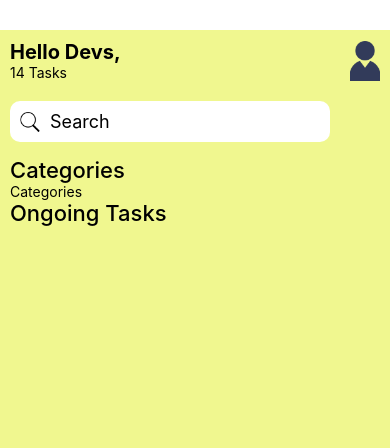
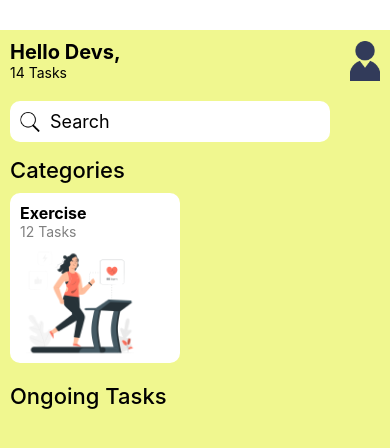
Before and after one commit to Eugenia-Minnah/rn-assignment3-11156875, a React Native app in the folder taskmanager/: screen / in a window 390 px wide. Shown: the top 448 px of the page. Built offline with nearby package versions, Linux system fonts and the light colour scheme.

Commit message:
added categories

```diff
--- a/taskmanager/components/Categories.jsx
+++ b/taskmanager/components/Categories.jsx
@@ -1,10 +1,39 @@
-import { View, Text } from 'react-native'
+import { View, Text, StyleSheet,Image} from 'react-native'
 import React from 'react'
 
 export default function Categories() {
   return (
-    <View>
-      <Text>Categories</Text>
+    <View style={styles.card}>
+      <Text style={styles.title}>Exercise</Text>
+      <Text style={styles.task}>12 Tasks</Text>
+      <Image source={require('../assets/exercise.png')} style={styles.categoryImg}/>
     </View>
   )
 }
+
+
+const styles = StyleSheet.create({
+  card:{
+    marginTop:10,
+    padding:10,
+    backgroundColor:'#ffffff',
+    borderRadius:10,
+    //alignItems:'center',
+    width:170,
+    height:170,
+    marginBottom:20,
+  },
+  title:{
+    fontSize:16,
+    fontWeight:'bold',
+  },
+  task:{
+    fontSize:14,
+    color:'gray',
+  },
+  categoryImg:{
+    width: 120,
+    height:120,
+  },
+
+})
```
Also changed, not shown: taskmanager/assets/exercise.png (added).
